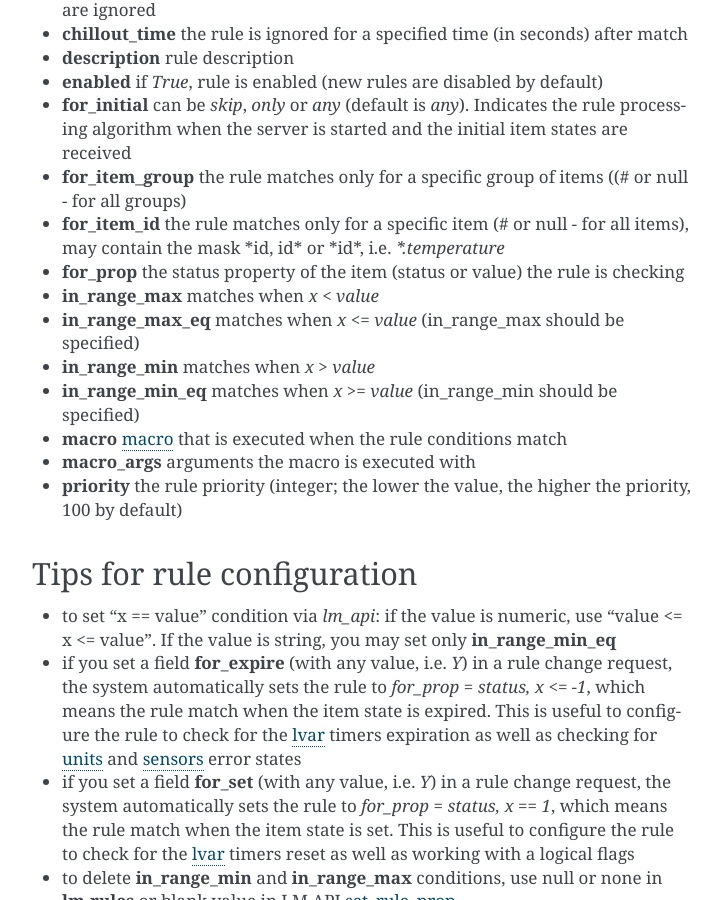
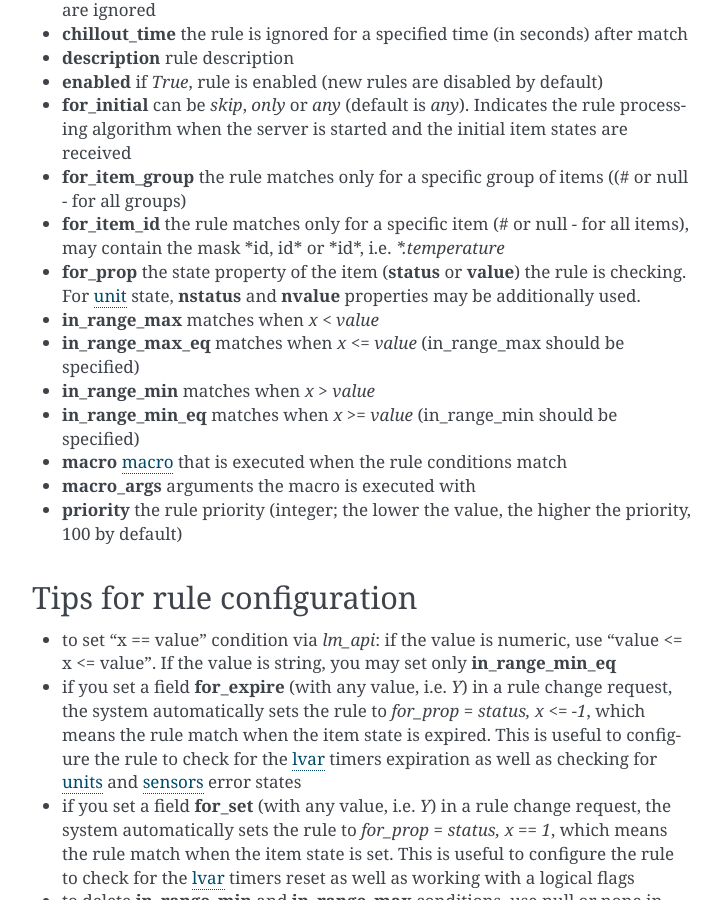
Before and after one commit to alttch/eva3, a Sphinx documentation site: the page built from doc/lm/decision_matrix.rst, in a window 1280 px wide and 900 px high, scrolled down 1493 px. Shown: the whole window, without its empty margins (388-1109 px from the left). Built offline with Sphinx 7.4.7, drawn with Linux system fonts in a browser that asks for light colours.

Commit message:
nstatus/nvalue

```diff
--- a/doc/lm/decision_matrix.rst
+++ b/doc/lm/decision_matrix.rst
@@ -84,8 +84,9 @@ Modifiable Parameters:
 * **for_item_id** the rule matches only for a specific item (# or null - for
   all items), may contain the mask \*id, id\* or \*id\*, i.e. *\*.temperature*
 
-* **for_prop** the status property of the item (status or value) the rule is
-  checking
+* **for_prop** the state property of the item (**status** or **value**) the
+  rule is checking. For :ref:`unit<unit>` state, **nstatus** and **nvalue**
+  properties may be additionally used.
 
 * **in_range_max** matches when *x < value*
 
```
